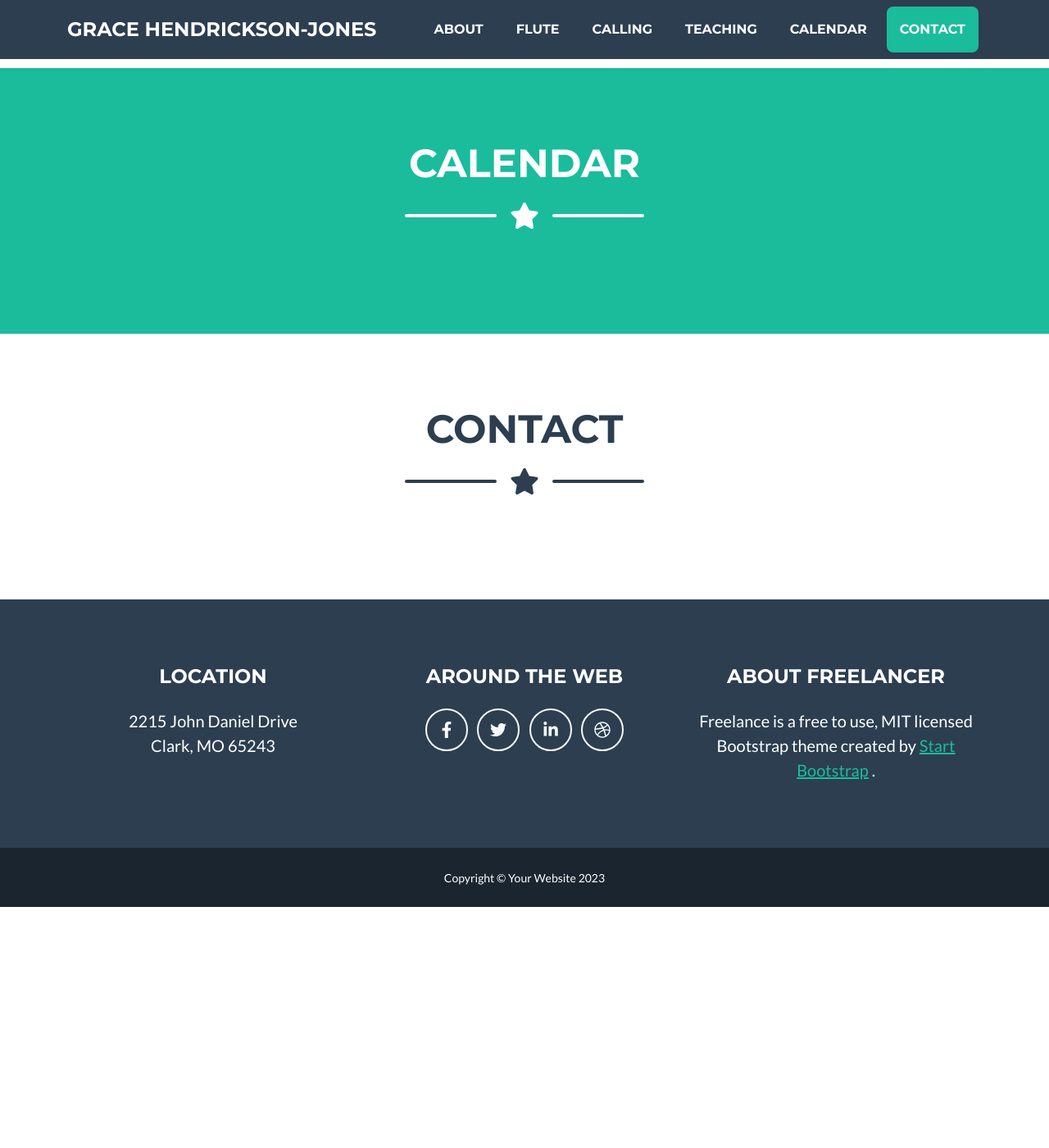
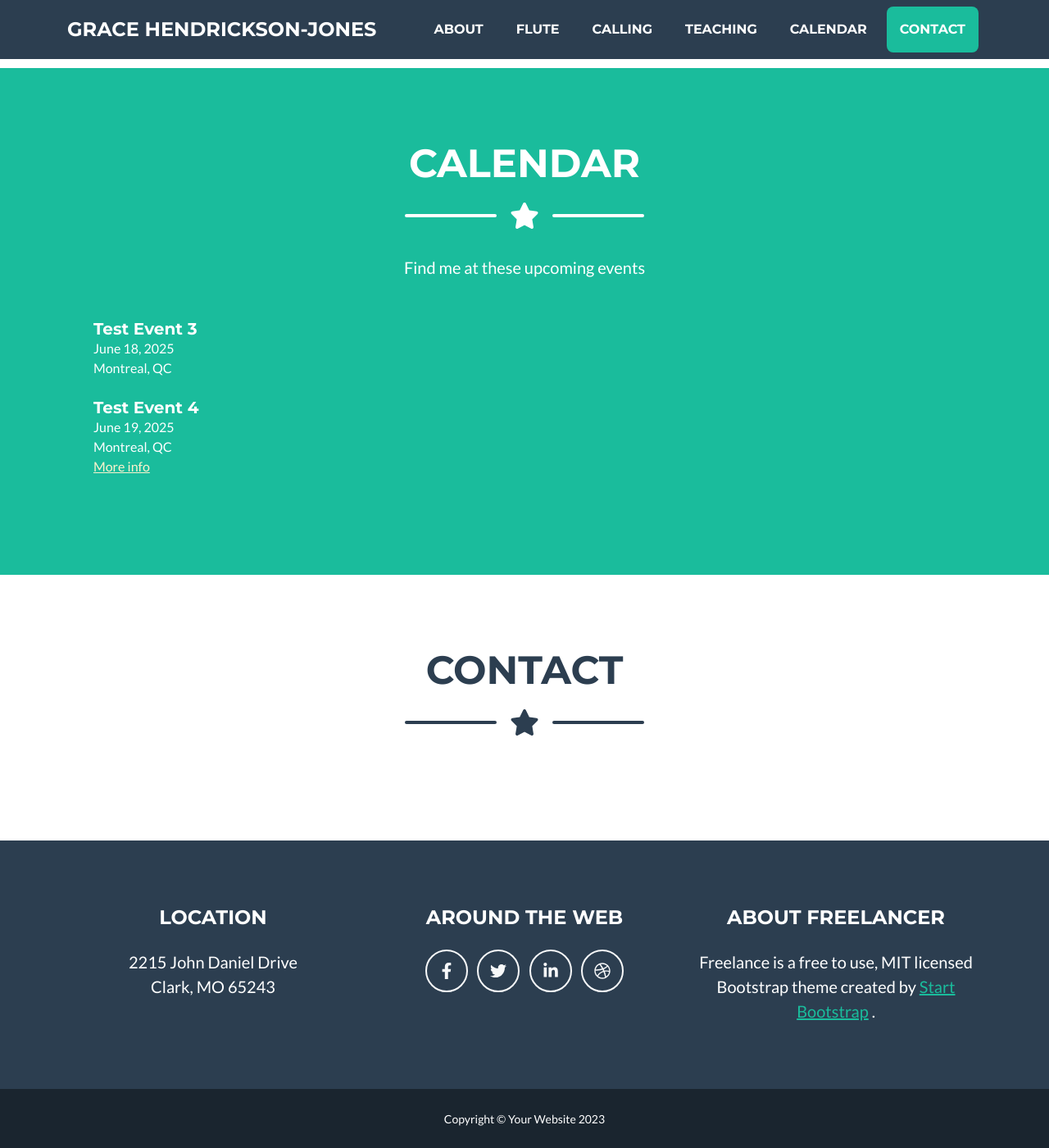
Before and after one commit to neilguertin/gracehj-com, a Jekyll site: the page built from index.html, in a window 1280 px wide and 1400 px high, scrolled down 3084 px. Shown: the whole window at 82% size. Built offline with Jekyll 4.4.1, drawn with Linux system fonts in a browser that asks for light colours; nearby versions of some CDN libraries; before the commit the page ends 4190 px from its top, so only the background shows below that.

Commit message:
Add calendar content

```diff
--- /dev/null
+++ b/_data/calendar.yml
@@ -0,0 +1,18 @@
+# Everything should be a string (inside "...")
+- date-iso-hide-after: "2025-06-16"
+  title: "Test Event 1"
+  date: "June 16, 2025"
+  location: "Montreal, QC"
+- date-iso-hide-after: "2025-06-17"
+  title: "Test Event 2"
+  date: "June 17, 2025"
+  location: "Montreal, QC"
+- date-iso-hide-after: "2025-06-18"
+  title: "Test Event 3"
+  date: "June 18, 2025"
+  location: "Montreal, QC"
+- date-iso-hide-after: "2025-06-19"
+  title: "Test Event 4"
+  date: "June 19, 2025"
+  location: "Montreal, QC"
+  link: "http://localhost:4000/"
--- a/_includes/head.html
+++ b/_includes/head.html
@@ -12,6 +12,8 @@
 <link href="https://fonts.googleapis.com/css?family=Lato:400,700,400italic,700italic" rel="stylesheet" type="text/css" />
 <!-- Core theme CSS (includes Bootstrap)-->
 <link href="/assets/css/theme-freelancer-styles.css" rel="stylesheet" />
+<!-- Custom CSS -->
+<link href="/assets/css/my-styles.css" rel="stylesheet" />
 <!-- Bootstrap core JS-->
 <script src="https://cdn.jsdelivr.net/npm/bootstrap@5.2.3/dist/js/bootstrap.bundle.min.js"></script>
 <!-- Core theme JS-->
--- /dev/null
+++ b/assets/css/my-styles.css
@@ -0,0 +1,9 @@
+ul.calendar {
+    list-style-type: none;
+}
+a.link-on-bg {
+  color: var(--bs-highlight-bg);
+}
+a.link-on-bg:hover {
+  color: var(--bs-link-hover-color);
+}
--- a/index.html
+++ b/index.html
@@ -61,6 +61,40 @@ permalink: /
 
 <!-- Calendar Section-->
 {% capture calendar_content %}
+<script>
+    // Hide past events. This can't be done with Jekyll/Liquid
+    // because the html is generated at build time. The calculation
+    // needs to happen at run time.
+    // Comparison is done with date objects with local timezone.
+    // The time portion of these objects is 0 so only the date is compared
+    function hidePastEvents() {
+        today = new Date();
+        today.setHours(0,0,0,0);
+        all_calendar_items = document.getElementsByClassName('calendar-item');
+        for (const calendar_item of all_calendar_items) {
+            // Have to construct the date like this because
+            // new Date(dance_node.getAttribute('data-date'))
+            // creates it at UTC midnight
+            item_date_str = calendar_item.getAttribute('date-iso-hide-after'); // Like 2024-01-01
+            item_date = new Date(item_date_str.slice(0,4),item_date_str.slice(5,7)-1,item_date_str.slice(8,10));
+            if (item_date < today) {
+                calendar_item.style.display="none";
+            }
+        }
+    }
+    document.addEventListener('DOMContentLoaded', hidePastEvents);
+</script>
+<p class="lead text-center mb-5">Find me at these upcoming events</p>
+<ul class="calendar">
+    {% for item in site.data.calendar %}
+    <li class="calendar-item mb-4" date-iso-hide-after={{item.date-iso-hide-after}}>
+        <div class="h5 mb-0">{{item.title}}</div>
+        <div>{{item.date}}</div>
+        {% if item.location %}<div>{{item.location}}</div>{% endif %}
+        {% if item.link %}<div><a href={{item.link}} class="link-on-bg">More info</a></div>{% endif %}
+    </li>
+    {% endfor %}
+</ul>
 {% endcapture %}
 {% include section.html color=true id="calendar" title="Calendar" content=calendar_content %}
 
```
